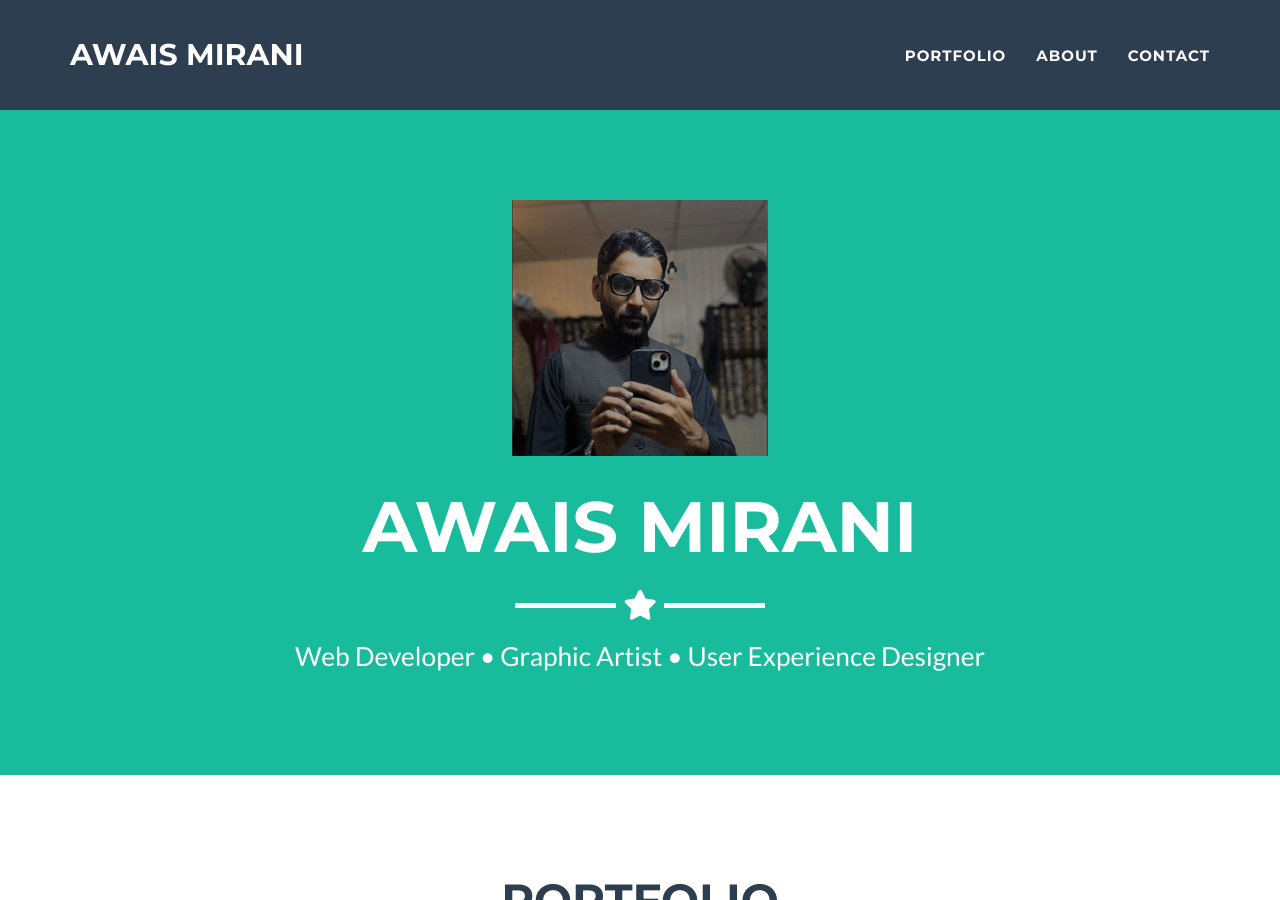
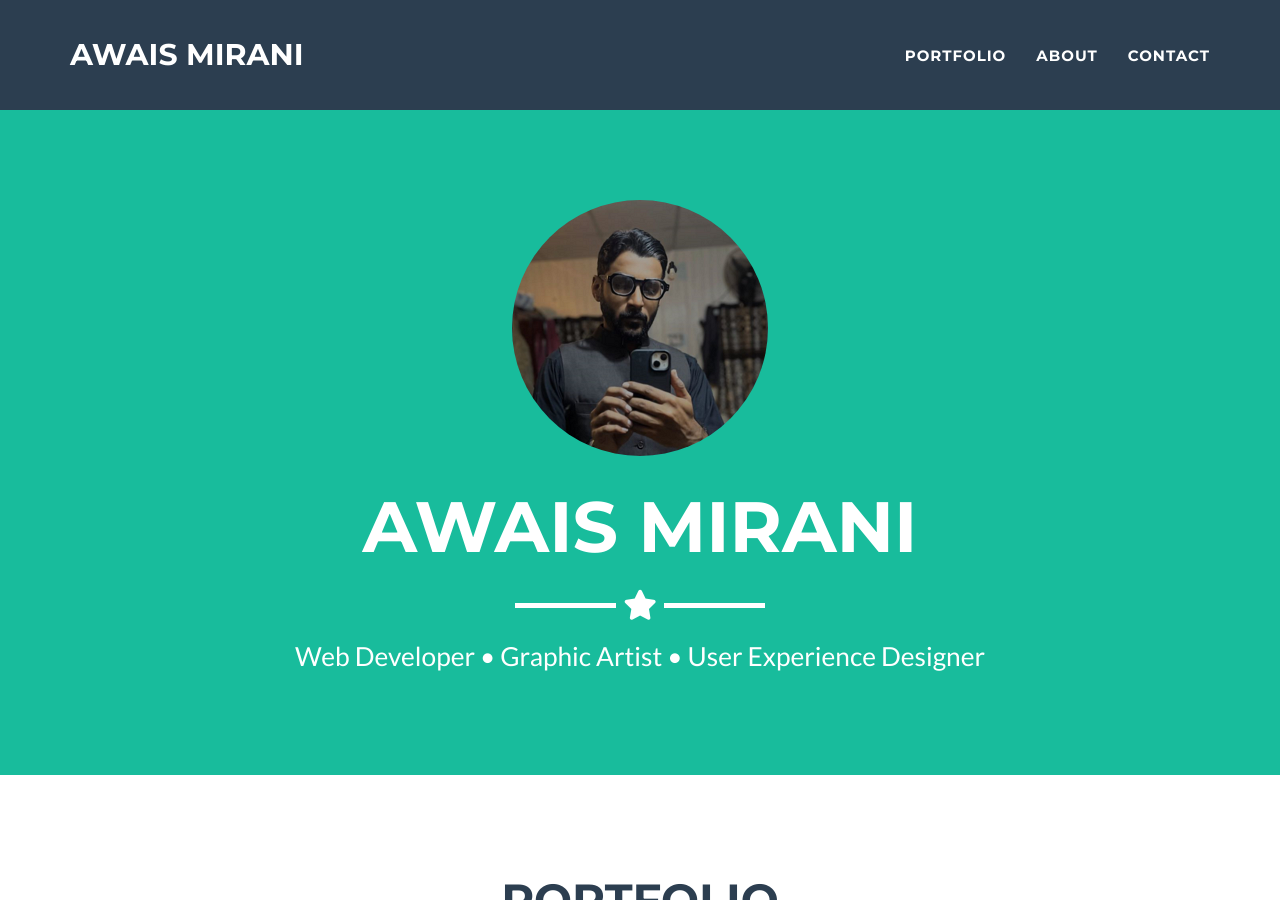
Before and after one commit to rafiurehman/awais-mirani, a Jekyll site: the page built from _posts/2014-07-18-project-1.markdown, in a window 1280 px wide and 900 px high. Built offline with Jekyll 4.4.1, drawn with Linux system fonts in a browser that asks for light colours.

Commit message:
Update header.html

```diff
--- a/_includes/header.html
+++ b/_includes/header.html
@@ -3,7 +3,7 @@
   <div class="container">
     <div class="row">
       <div class="col-lg-12">
-        <img class="img-responsive" src="img/profile.png" alt="profile-pic" />
+        <img class="img-circle img-responsive" src="img/profile.png" alt="profile-pic" />
         <div class="intro-text">
           <span class="name">{{ site.title }}</span>
           <hr class="star-light" />
```
Also changed, not shown: screenshot.png (deleted).
